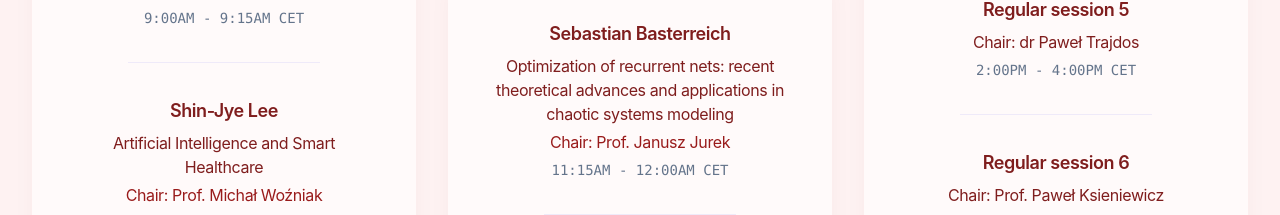
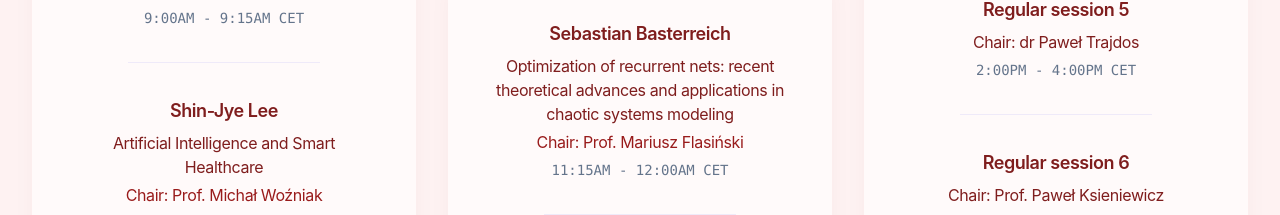
Before and after one commit to w4k2/coros, a Next.js app: page / in a window 1280 px wide. Shown: the part 3398-3613 px from the top of the page. Built offline with nearby package versions, Linux system fonts and the light colour scheme; some icons are missing; a web font is replaced by a local one.

Commit message:
Schedule.

```diff
--- a/src/components/Schedule.jsx
+++ b/src/components/Schedule.jsx
@@ -54,7 +54,7 @@ const schedule = [
       {
         name: 'Sebastian Basterreich',
         description: 'Optimization of recurrent nets: recent theoretical advances and applications in chaotic systems modeling',
-        chair: 'Chair: Prof. Janusz Jurek',
+        chair: 'Chair: Prof. Mariusz Flasiński',
         start: '11:15AM',
         end: '12:00AM',
       },
```
